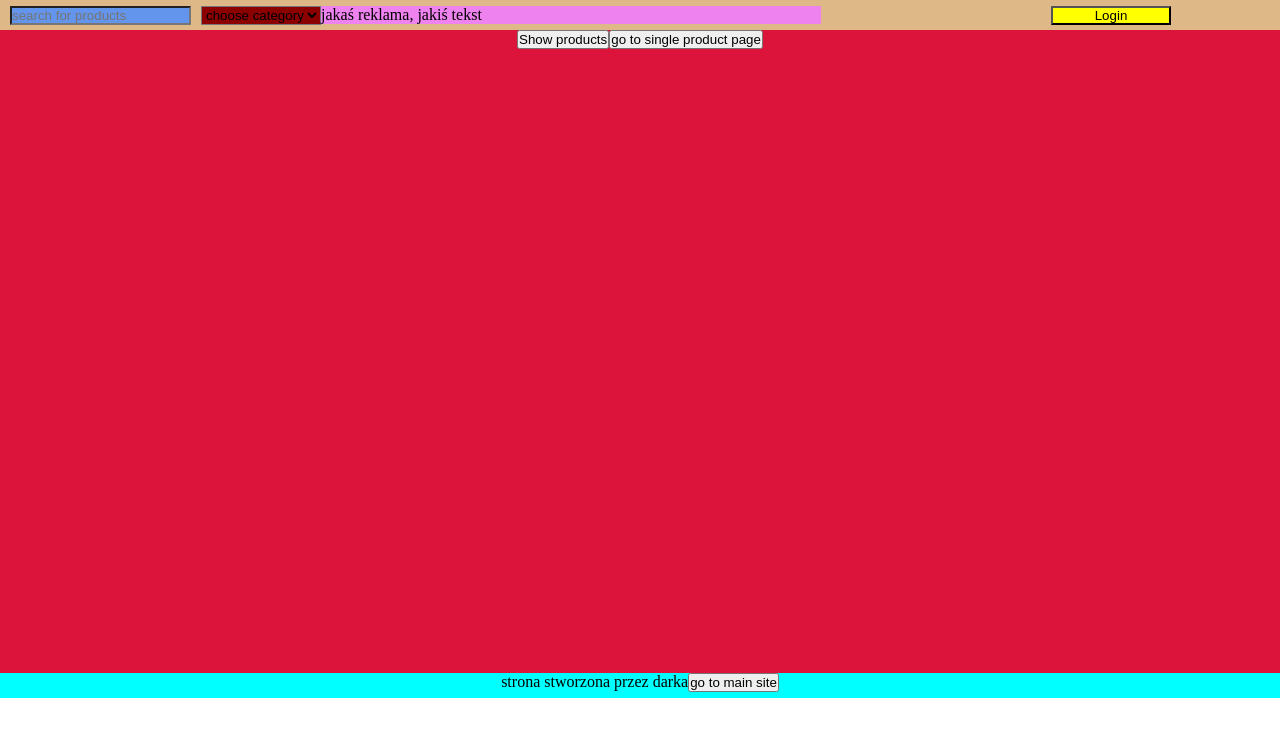
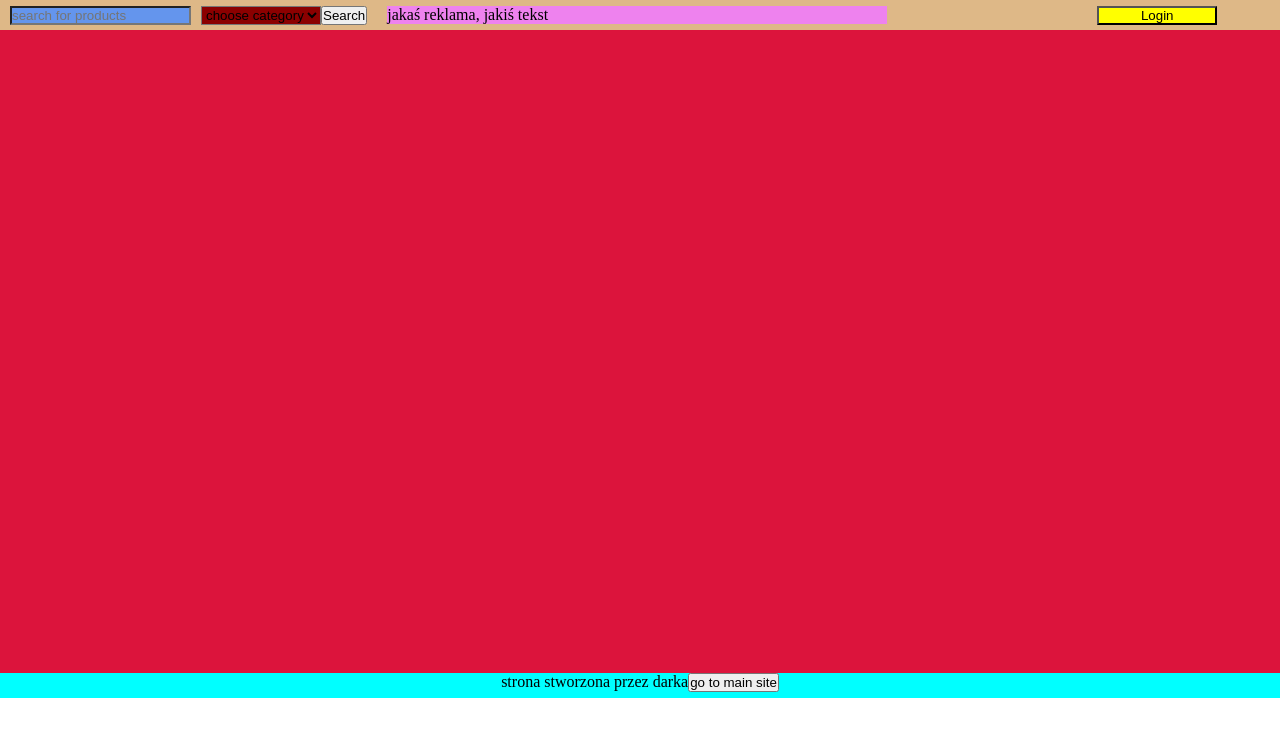
Before and after one commit to DariuszNitkowski/React, a React (Create React App) app: page / in a window 1280 px wide. Shown: the top 736 px of the page. Built offline with nearby package versions, Linux system fonts and the light colour scheme.

Commit message:
search for products implemented

```diff
--- a/src/App.css
+++ b/src/App.css
@@ -51,12 +51,15 @@ a :visited{
 
 
 /* header */
-.search input{
+#search input{
     background-color:cornflowerblue;
     transform: translateX(10px);}
 
+#searchBtn{
+    transform: translateX(20px)
+}
 
-.categories select{
+#categories select{
     background-color: darkred;
     transform: translateX(20px)}
 
@@ -82,7 +85,7 @@ a :visited{
 
 #add{
     background-color: violet;
-    transform: translateX(-100px);
+    transform: translateX(-80px);
     width: 500px;
 }
 /* Offers Body */
@@ -248,8 +251,8 @@ Link{
 
 #userMsg{
     color: yellow;
-    position: absolute;
-    overflow: visible;
+    position: fixed;
+    overflow: hidden;
     width: 100px;
     transform: translateY(5px) translateX(1100px);
 
--- a/src/App.js
+++ b/src/App.js
@@ -36,22 +36,24 @@ function App() {
   }
   // do zrobienia:
   // search z headera i kategorii
-  // wyswietlanie ogolnej listy sprzedazy na poczatku strony
   //ogarniecie tej reklamy albo wyjebanie tego
   //wsadzanie zdjec a potem refaktoryzacja kodu zeby były widoczne na stronie i wynikach i wogóle
   //ostylowanie
-
+  // dodac jednak axiosa w offers body z basketa gdy klikam w display product zeby pobrał zdjecia.
+  //w sell rozwiazanie problemu wyswietlania twoich produktow z automatu.
+  // tak samo w offersbody, wyswietlanie polecanych produktow
   //do zbadania:
   // w routach w backendzie jakies przesyłanie błedów zeby było lepiej niz console log! musi byc komunikacja
   // do poprawienia:
   // w sell zeby wyswietlało od razu moje oferty bez przycisku pokaz selle
+  //pamietaj o usunieciu search i categories component jesli rzeczwyiscie niepotrzene
   console.log("w głównym")
   return (
     <>
 
       <Router >
-        <Route path="/" render={props=>(<Header {...props} userState={userState} setUserState={setUserState}/>)}/>
-        <Route path="/" exact render={props=>(<OffersBody userState={userState} setUserState={setUserState} passData={passData}/>)}/>
+        <Route path="/" render={props=>(<Header {...props} userState={userState} setUserState={setUserState} passData={passData}/>)}/>
+        <Route path="/" exact render={props=>(<OffersBody userState={userState} setUserState={setUserState} passData={passData} passedObject={passedObject}/>)}/>
         <Route path="/login" render={props=>(<LoginBody userState={userState} setUserState={setUserState}/>)}/>
         <Route path="/create" render={props=>(<CreateAccountBody userState={userState}/>)}/>
         <Route path="/addproduct" render={props=>(<AddProduct {...props} userState={userState} setUserState={setUserState}/>)}/>
--- a/src/Components/Header.js
+++ b/src/Components/Header.js
@@ -1,17 +1,42 @@
 import React, {useState} from 'react';
-import Search from "./HeaderComponents/Search"
-import Categories from "./HeaderComponents/Categories"
+// import Search from "./HeaderComponents/Search"
+// import Categories from "./HeaderComponents/Categories"
+import {withRouter} from "react-router"
 
 import {Link} from "react-router-dom"
 
 const Header = (match) => {
+    const {logged, shoppingList, userName}=match.userState
+    const [searchingFor, setSearchingFor]=useState({search:"", kind:""})
+    const [kind, setKind]=useState("")
+
+    const handleSearch=(e, type)=>{
+        setSearchingFor({search: e.target.value, kind: type})
+    }
+    const sendSearch=()=>{
+        match.passData(searchingFor)
+        match.history.push({pathname:"/"})
+        setSearchingFor("")
+    }
+
     console.log("w header")
-    const {logged, shoppingList, userName}=match.userState
-
     return (
         <div className="header">
-            <Search/>
-            <Categories/>
+            <div id="search">
+            <input onChange={(event)=>handleSearch(event, "keywords")}type="text" placeholder="search for products" value={searchingFor.search}/>
+            </div>
+            <div id="categories">
+            <select onChange={(event)=>handleSearch(event, "category")} value={searchingFor.search}>
+            <option>choose category</option>
+                <option>ogr</option>
+                <option>gór</option>
+                <option>grz</option>
+                <option>sra</option>
+                <option>skw</option>
+            </select></div>
+            <div id="searchBtn"><button onClick={sendSearch}>Search</button></div>
+            {/* <Search/> */}
+            {/* <Categories/> */}
             {logged?
             <>
             <div id="dropdown">
@@ -48,4 +73,4 @@ const Header = (match) => {
      );
 }
 
-export default Header;
+export default withRouter(Header);
--- a/src/Components/HeaderComponents/Categories.js
+++ b/src/Components/HeaderComponents/Categories.js
@@ -4,7 +4,7 @@ const Categories = React.memo(() => {
 
     console.log("w categories")
 
-    return ( <div className="categories">
+    return ( <div id="categories">
         <select>
         <option>choose category</option>
             <option>ogrodnicotwo</option>
--- a/src/Components/HeaderComponents/DisplayProduct.js
+++ b/src/Components/HeaderComponents/DisplayProduct.js
@@ -5,20 +5,21 @@ let name, description, vol, price, image, gotFrom=""
 const DisplayProduct = (match) => {
 
     let passedData=match.passedObject
-    if (passedData.length>0){
-        name=passedData[0].name
-        description=passedData[0].description
-        vol=passedData[0].vol
+    if (passedData.length>0){ // tutaj trzeba zrobic switcha w zaleznosci czy to pochodzi od offersbody
+        name=passedData[0].name // czy tez basket/sell bo w tym drugim przypadku nie bedzie image i trzeba bedzie
+        description=passedData[0].description// zassac dane. takze tutaj jest bug. moze nie bug bo bedzie undifineg
+        vol=passedData[0].vol// ale nie ma funckji do pobierania brakujacych danych dla basketa i sella
         price=passedData[0].price
         image=passedData[0].image
         gotFrom=passedData[1]}
 
     const [message, setMessage]=useState("")
     const {logged}=match.userState
-
+    console.log("jestem w display product", passedData, vol)
     return ( <>
         <div id="userMsg">{message}</div>
         <div id="body">
+
             <div id="singleProduct">
             <div id="spName">Nazwa produktu {name}</div>
             <div id="spImage">{image}</div>
--- a/src/Components/HeaderComponents/OffersBody.js
+++ b/src/Components/HeaderComponents/OffersBody.js
@@ -11,16 +11,25 @@ const OffersBody = (match) => {
     const [message, setMessage]=useState("")
     const {logged, email, shoppingList}=match.userState
     const [products, setProducts]=useState([])
+    console.log(match.passedObject[0])
+
+    if (match.passedObject) {
+            let query= `${match.passedObject[0].kind}:${match.passedObject[0].search}`
+            axios
+            .get(`http://localhost:5000/product/search/${query}`)
+            .then((res)=>{
+                if (res.data==0) setMessage("No results")
+                else setProducts(res.data)})
+            .catch(()=>setMessage("Cant load products"))}
 
 
+    // else {
+    //     axios.get("http://localhost:5000/product")
+    //     .then(res=>{
+    //         setProducts(res.data)
+    //     })
+    //     .catch(()=>setMessage("Cant get products"))}
 
-    const showProducts=()=>{
-        axios.get("http://localhost:5000/product")
-        .then(res=>{
-            setProducts(res.data)
-        })
-        .catch(()=>setMessage("Cant get products"))
-    }
 
     const showSingleProduct=(id)=>{
         let productChosen=products.find((item)=>item._id==id)
@@ -80,8 +89,7 @@ const OffersBody = (match) => {
             min={1} max={item.vol} maxLength={6}/></div><div className="tableBuy">
             <button className="buyBtn" onClick={()=>handleBuy(item._id, item.name, item.price)}>Buy</button></div></>:null}
             </div>:null))}</div>
-            {true?<button onClick={showProducts}>Show products</button>:null}
-            <button onClick={showSingleProduct}>go to single product page</button>
+
         </div></>
      );
 }
--- a/src/Components/HeaderComponents/Search.js
+++ b/src/Components/HeaderComponents/Search.js
@@ -4,7 +4,7 @@ const Search = React.memo(() => {
 
     console.log("w search")
     return (
-        <div className="search">
+        <div id="search">
             <input type="text" placeholder="search for products"/>
             </div>
      );
--- a/src/Components/HeaderComponents/Sell.js
+++ b/src/Components/HeaderComponents/Sell.js
@@ -6,6 +6,10 @@ const Sell = (props) => {
     const{logged, email}=props.userState
     const[myProducts, setMyProducts]=useState([])
 
+
+    const showSingleProduct=(product)=>{
+        props.passData(product, "sell")
+        props.history.push({pathname:"/singleproduct"})}
 
     const showSell=()=>{
         axios
@@ -29,11 +33,6 @@ const Sell = (props) => {
         props.history.push({pathname:"/editproduct"})
     }
 
-    const showSingleProduct=(product)=>{
-        props.passData(product, "sell")
-        props.history.push({pathname:"/singleproduct"})
-
-    }
     console.log("jestem w sell")
 
     return (
```
Also changed, not shown: 1 other file (tests, documents, lock files or other folders).
